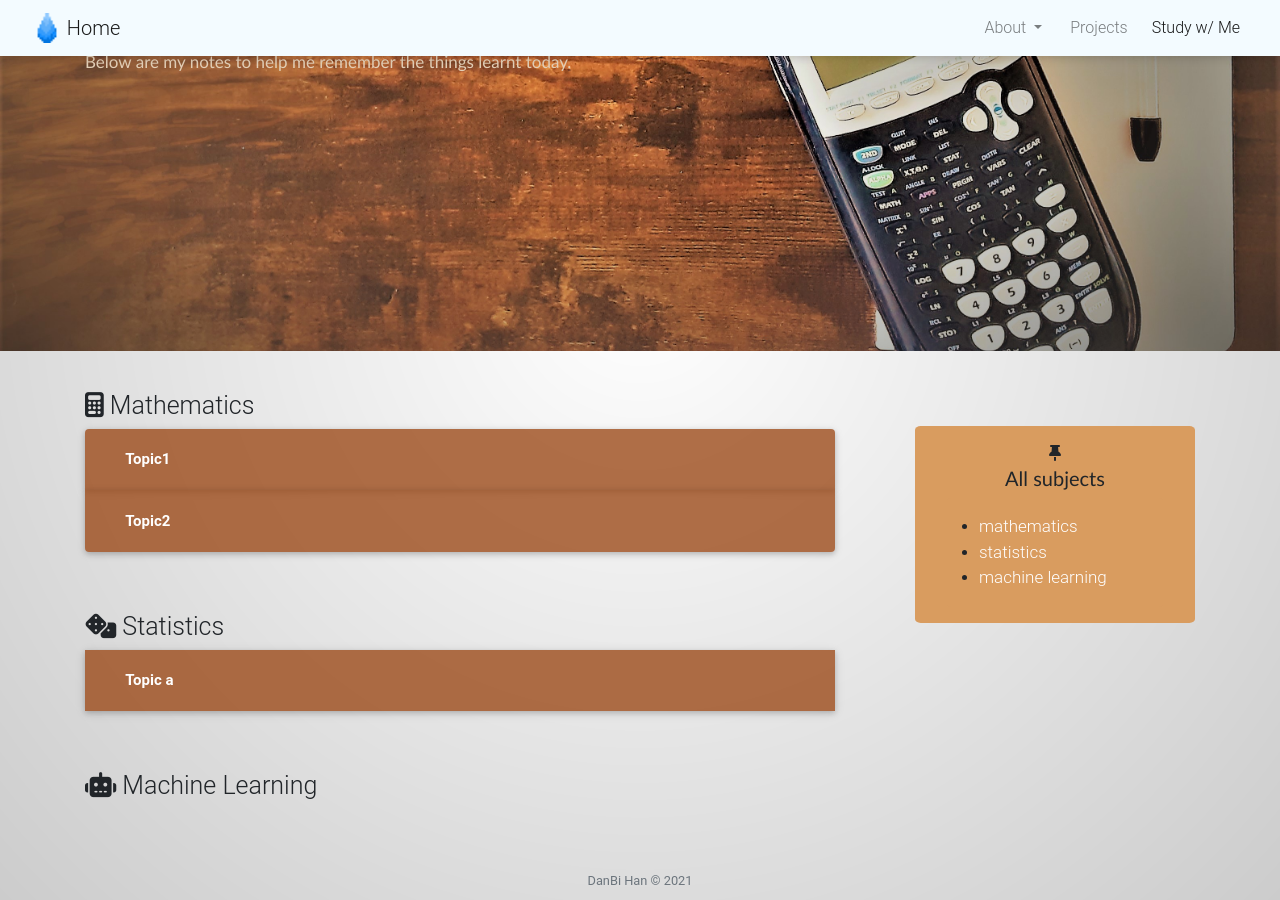
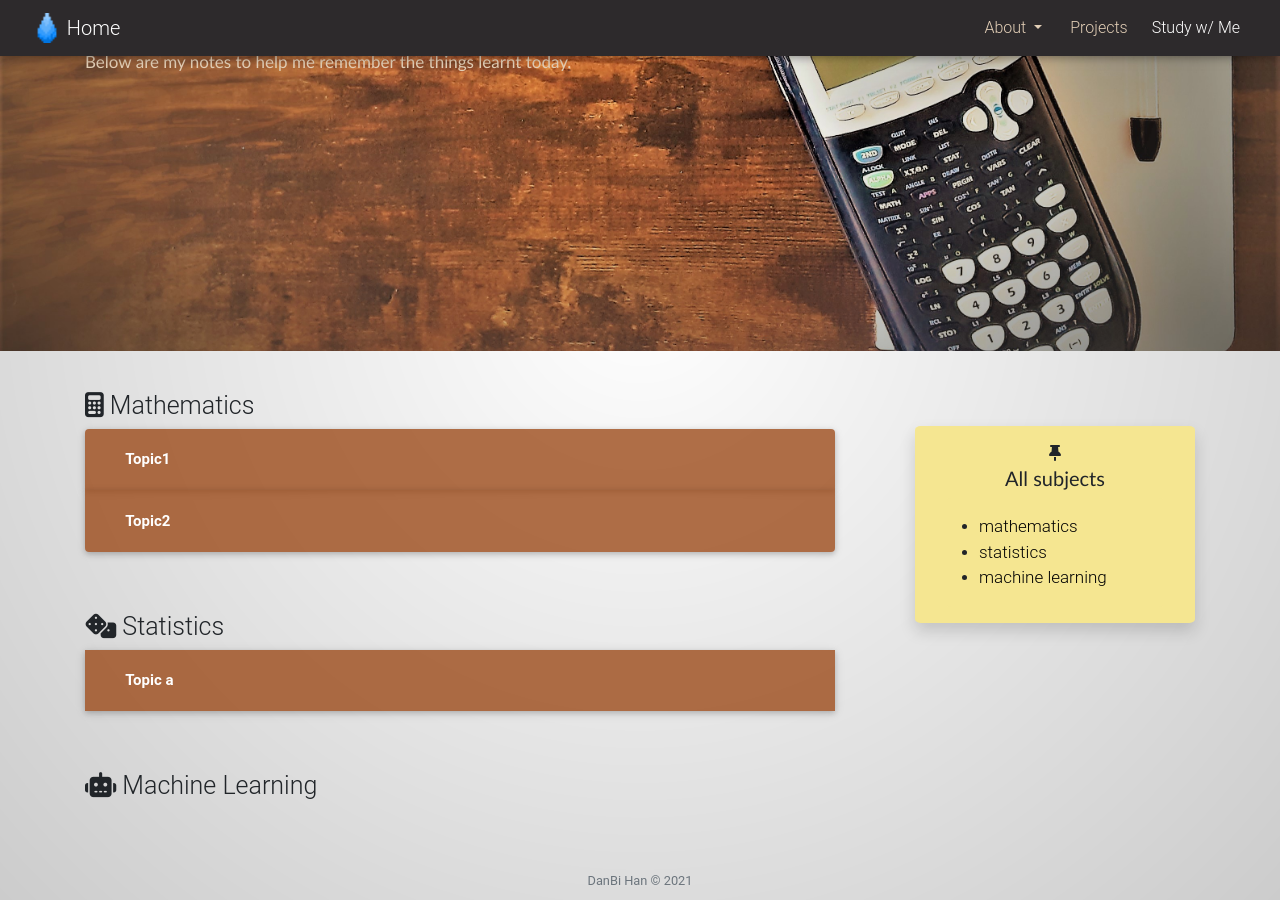
Before and after one commit to danbihan/danbihan.github.io, a Jekyll site: the page built from notes.html, in a window 1280 px wide and 900 px high, scrolled down 324 px. Built offline with Jekyll 4.4.1, drawn with Linux system fonts in a browser that asks for light colours; nearby versions of some CDN libraries; a script that is not in the unit is left out.

Commit message:
Finish Notes section

```diff
--- a/_config.yml
+++ b/_config.yml
@@ -2,7 +2,7 @@
 title: DanBi Han
 description: DanBi Han's personal website
 baseurl:  /
-url: https://danbihan.github.io/ #http://localhost:4000/ #
+url: http://localhost:4000/ # https://danbihan.github.io/
 
 #--- Notes ---#
 # dictionary showing how notes are organized
--- a/_sass/notes.scss
+++ b/_sass/notes.scss
@@ -22,23 +22,10 @@
   }
 }
 
-/*--- Scrolled down ---*/
-.nav-link.scrolled {
-  color: #00000080 !important;
-  &:hover {
-    color: #6b6d70 !important;
-  }
-}
-
-.navbar-brand.scrolled {
-  color: #000000e6 !important;
-}
-
-.active.scrolled {
-  color: #000000e6 !important;
-  &:hover {
-  color: #6b6d70 !important;
-  }
+/*--- Scrolled down ---*/ //eae2d8
+.navbar.scrolled {
+  background: #2D2A2C;
+  box-shadow: 0px 0px 10px rgba(0, 0, 0, 50%) !important;
 }
 
 /*##########
@@ -114,8 +101,7 @@ body {
   ToC
   ###*/
 .toc {
-  background-color: #D99C5F;
-  height: fit-content;
+  background-color: #F5E691; //fcdbdd
   padding: 1rem 2rem;
   height: fit-content;
   margin-top: 35px;
@@ -130,13 +116,13 @@ body {
     text-align: left;
     margin-top: 0;
     a {
-      color: white;
+      color: black;
       font-size: 17px;
     }
   }
 }
 
-.toc-index-container {
+.toc-container {
   flex: 0 1 280px;
   position: sticky;
   top: 60px;
--- a/notes.html
+++ b/notes.html
@@ -65,8 +65,8 @@ title: Notes
       {% endfor %}
     </div>
 
-  <div class="toc-index-container">
-    <div class="toc">
+  <div class="toc-container">
+    <div class="toc shadow">
       <i class="fas fa-thumbtack"></i><br>
       <h1>All subjects</h1>
       <ul class="toc">
```
